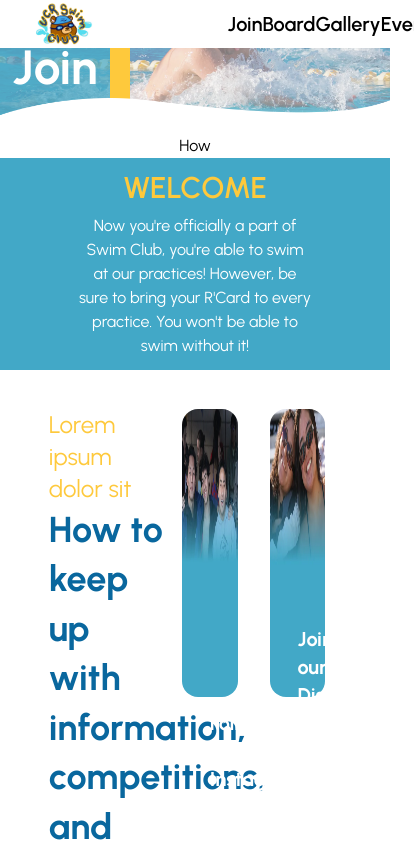
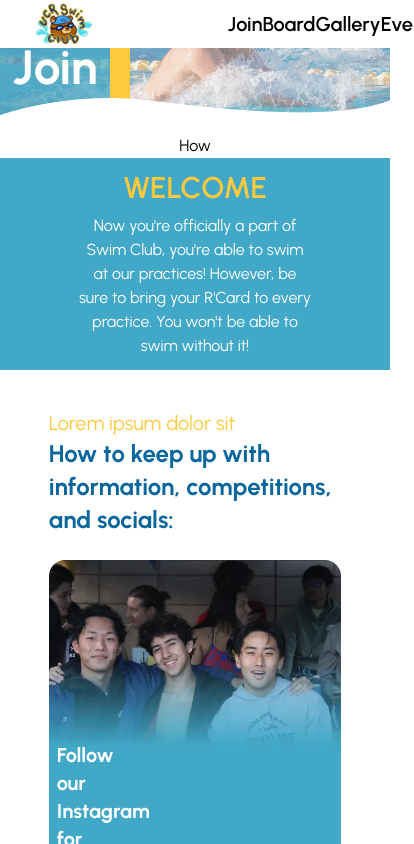
Before and after one commit to acm-ucr/ucr-swim-website, a Next.js app: page /join in a window 390 px wide. Shown: the top 844 px of the page, 414 px wide, since content can reach past the window. Built offline with nearby package versions, Linux system fonts and the light colour scheme.

Commit message:
Mobile responsiveness for Info.jsx InfoCard.jsx

```diff
--- a/src/components/join/Info.jsx
+++ b/src/components/join/Info.jsx
@@ -6,14 +6,16 @@ import image1 from "@/public/join/infocard2.webp";
 const Info = () => {
   return (
     <div className="w-screen flex justify-center items-center flex-col mt-[10%]">
-      <div className="flex w-3/4 justify-between mb-[4%]">
-        <div className="flex flex-col w-2/5">
-          <p className="text-swim-yellow text-2xl">Lorem ipsum dolor sit</p>
-          <p className="text-swim-blue-400 font-bold text-4xl leading-snug">
+      <div className="md:flex w-3/4 justify-between mb-[4%]">
+        <div className="flex flex-col md:w-2/5">
+          <p className="text-swim-yellow text-xl md:text-2xl">
+            Lorem ipsum dolor sit
+          </p>
+          <p className="text-swim-blue-400 font-bold text-2xl md:text-4xl leading-snug">
             How to keep up with information, competitions, and socials:
           </p>
         </div>
-        <div className="flex">
+        <div className="md:flex">
           <InfoCard
             text="Follow our Instagram for general news"
             link="https://discord.gg/3D25jBTyzk"
--- a/src/components/join/InfoCard.jsx
+++ b/src/components/join/InfoCard.jsx
@@ -6,10 +6,14 @@ const InfoCard = ({ text, link, image }) => {
   return (
     <Link
       href={link}
-      className="hover:opacity-80 active:opacity-50 relative duration-300 mx-4"
+      className="hover:opacity-80 active:opacity-50 relative duration-300 mx-2 md:mx-4"
     >
-      <Image src={image} alt="InfoPicture" className="w-60 h-72 rounded-2xl" />
-      <div class="absolute bottom-6 w-full pt-2.5 inset-x-0 text-white text-xl font-bold px-7">
+      <Image
+        src={image}
+        alt="InfoPicture"
+        className="md:w-60 md:h-72 rounded-2xl"
+      />
+      <div class="absolute bottom-6 w-full pt-2.5 inset-x-0 text-white text-xl font-bold px-0 md:px-7">
         {text}
       </div>
     </Link>
```
